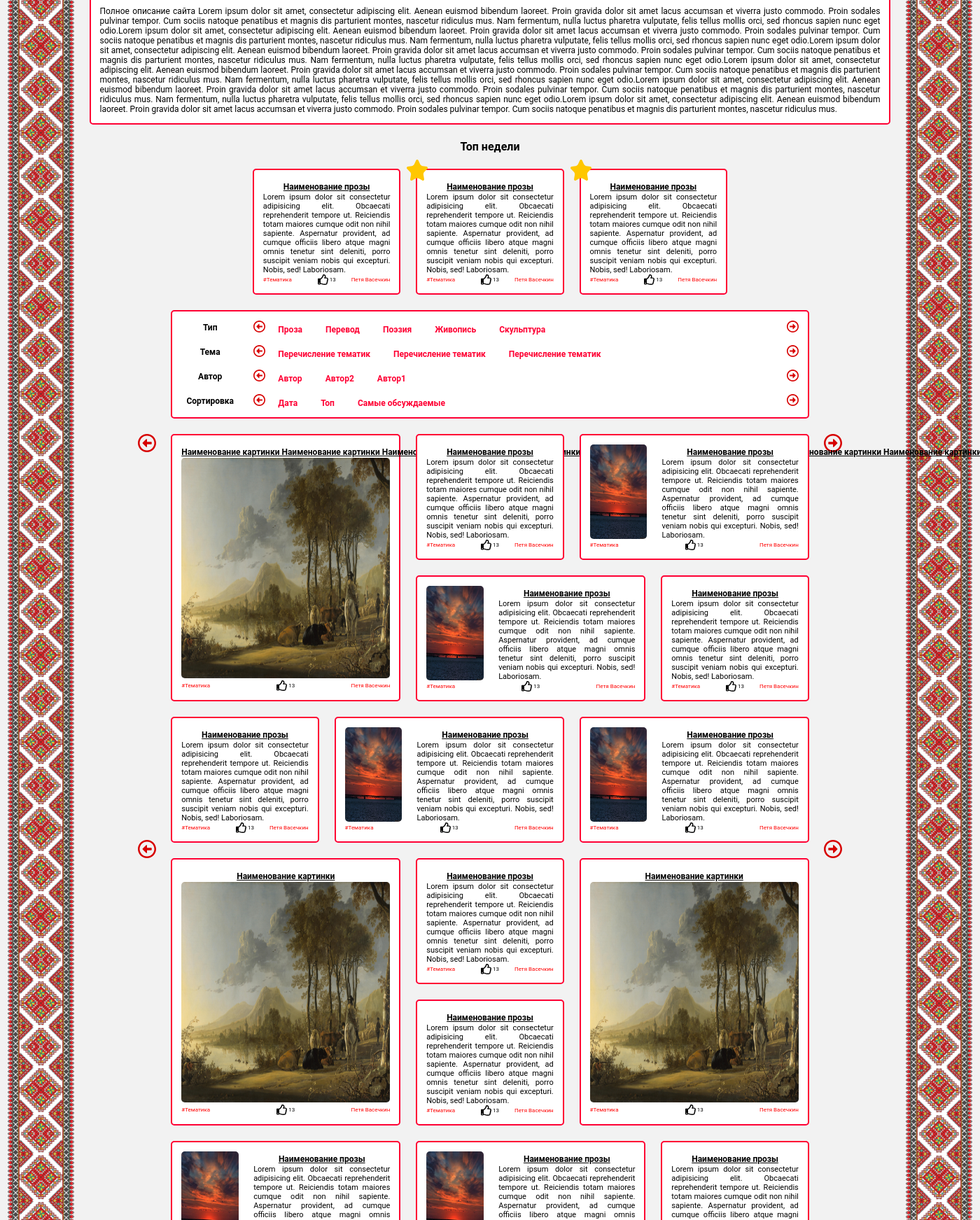
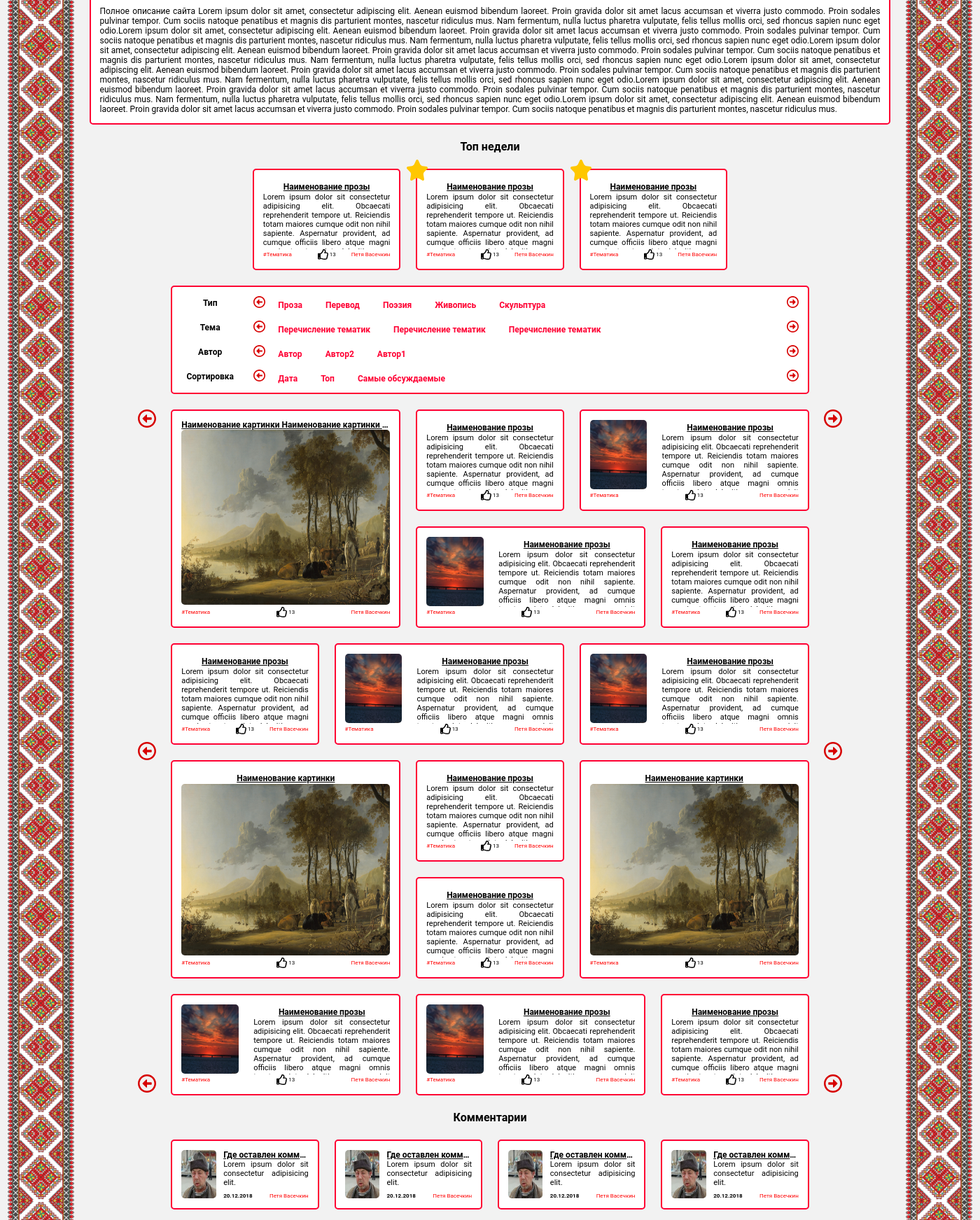
Before and after one commit to RikSagara1990/RAV, a PHP site: page / in a window 1400 px wide. Shown: the part 494-2237 px from the top of the page at 70% size. Run offline with PHP 8.4, Linux system fonts and the light colour scheme.

Commit message:
11.04.2019
Finish works(html/css) for index

```diff
--- a/index.php
+++ b/index.php
@@ -161,7 +161,7 @@
                 <header>
                     <a class="headline_article">Наименование прозы</a>
                 </header>
-                <p class="text_article_description">Lorem ipsum dolor sit consectetur adipisicing elit. Obcaecati reprehenderit tempore ut. Reiciendis totam maiores cumque odit non nihil sapiente. Aspernatur provident, ad cumque officiis libero atque magni omnis tenetur sint deleniti, porro suscipit veniam nobis qui excepturi. Nobis, sed! Laboriosam.</p>
+                <p class="text_article_description">Lorem ipsum dolor sit consectetur adipisicing elit. Obcaecati reprehenderit tempore ut. Reiciendis totam maiores cumque odit non nihil sapiente. Aspernatur provident, ad cumque officiis libero atque magni omnis tenetur sint deleniti, porro suscipit veniam nobis qui excepturi. Nobis, sed! Laboriosam.Lorem ipsum dolor sit consectetur adipisicing elit. Obcaecati reprehenderit tempore ut. Reiciendis totam maiores cumque odit non nihil sapiente. Aspernatur provident, ad cumque officiis libero atque magni omnis tenetur sint deleniti, porro suscipit veniam nobis qui excepturi. Nobis, sed! Laboriosam.</p>
                 <footer class="footeracricle">
                     <a class="theme text_article_fotter">#Тематика</a>
                     <a class="like text_article_fotter transformscale">
@@ -390,7 +390,7 @@
             <h2 class="headline_section">Комментарии</h2>
             <article class="block border block_comment padding_block">
                 <header>
-                    <a class="headline_comment">Где оставлен комментарий</a>
+                    <a class="headline_comment overflow">Где оставлен комментарий</a>
                 </header>
                 <p class="block_comment_img">
                     <img class="imguser" src="users/img/avatars/avatest.jpg">
@@ -403,7 +403,7 @@
             </article>
             <article class="block border block_comment padding_block">
                 <header>
-                    <a class="headline_comment">Где оставлен комментарий</a>
+                    <a class="headline_comment overflow">Где оставлен комментарий</a>
                 </header>
                 <p class="block_comment_img">
                     <img class="imguser" src="users/img/avatars/avatest.jpg">
@@ -416,7 +416,7 @@
             </article>
             <article class="block border block_comment padding_block">
                 <header>
-                    <a class="headline_comment">Где оставлен комментарий</a>
+                    <a class="headline_comment overflow">Где оставлен комментарий</a>
                 </header>
                 <p class="block_comment_img">
                     <img class="imguser" src="users/img/avatars/avatest.jpg">
@@ -429,7 +429,7 @@
             </article>
             <article class="block border block_comment padding_block">
                 <header>
-                    <a class="headline_comment">Где оставлен комментарий</a>
+                    <a class="headline_comment overflow">Где оставлен комментарий</a>
                 </header>
                 <p class="block_comment_img">
                     <img class="imguser" src="users/img/avatars/avatest.jpg">
@@ -442,7 +442,7 @@
             </article>
             <article class="block border block_comment padding_block">
                 <header>
-                    <a class="headline_comment">Где оставлен комментарий</a>
+                    <a class="headline_comment overflow">Где оставлен комментарий</a>
                 </header>
                 <p class="block_comment_img">
                     <img class="imguser" src="users/img/avatars/avatest.jpg">
@@ -455,7 +455,7 @@
             </article>
             <article class="block border block_comment padding_block">
                 <header>
-                    <a class="headline_comment">Где оставлен комментарий</a>
+                    <a class="headline_comment overflow">Где оставлен комментарий</a>
                 </header>
                 <p class="block_comment_img">
                     <img class="imguser" src="users/img/avatars/avatest.jpg">
@@ -468,7 +468,7 @@
             </article>
             <article class="block border block_comment padding_block">
                 <header>
-                    <a class="headline_comment">Где оставлен комментарий</a>
+                    <a class="headline_comment overflow">Где оставлен комментарий</a>
                 </header>
                 <p class="block_comment_img">
                     <img class="imguser" src="users/img/avatars/avatest.jpg">
@@ -481,7 +481,7 @@
             </article>
             <article class="block border block_comment padding_block">
                 <header>
-                    <a class="headline_comment">Где оставлен комментарий</a>
+                    <a class="headline_comment overflow">Где оставлен комментарий</a>
                 </header>
                 <p class="block_comment_img">
                     <img class="imguser" src="users/img/avatars/avatest.jpg">
@@ -491,7 +491,6 @@
                     <span class="like text_article_fotter data">20.12.2018</span>
                     <a class="author text_article_fotter">Петя Васечкин</a>
                 </footer>
-            </article>
         </section>
     </main>
     <footer>
--- a/style.css
+++ b/style.css
@@ -48,7 +48,7 @@ a:hover{
 .headline_comment{font-size: 12px;font-weight: bold;text-decoration-line: underline; color: #000000;}
     .headline_comment:hover{ color:red;}
 .text_description{font-size: 14px;}
-.text_article_description{font-size: 13px; text-align: justify;}
+.text_article_description{font-size: 13px; text-align: justify; overflow: hidden;}
 .text_article_fotter{font-size: 10px; color: red;}
 .grid_row_gap{grid-row-gap: 30px;}
 .grig_gap{grid-gap:30px;}
@@ -61,7 +61,7 @@ a:hover{
 .transformscale:hover{transform: scale(1.2,1.2);}
 .gridArow{grid-auto-rows: 180px;}
 .gridCommentrow{grid-template-rows: auto; grid-auto-rows: 120px;}
-.overflow{white-space: nowrap; overflow: hidden; text-overflow: ellipsis;}
+.overflow{white-space:nowrap; overflow: hidden; text-overflow: ellipsis; display:block;}
 
 @media all and (max-width: 1550px) {
     .headline_a{font-size: 14px;}
@@ -74,6 +74,8 @@ a:hover{
     .littleicon{width:18px;}
     .averageicon{width:28px;}
     .navicon{width:21px;}
+    .gridArow{grid-auto-rows: 160px;}
+    .gridCommentrow{grid-auto-rows: 110px;}
 
 }
 
@@ -88,6 +90,8 @@ a:hover{
     .littleicon{width:17px;}
     .averageicon{width:26px;}
     .navicon{width:18px;}
+    .gridArow{grid-auto-rows: 145px;}
+    .gridCommentrow{grid-auto-rows: 100px;}
 }
 
 
```
